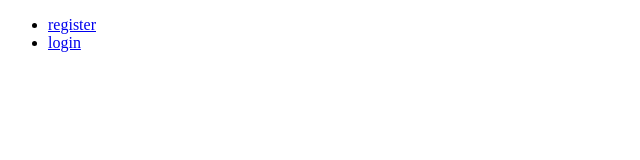
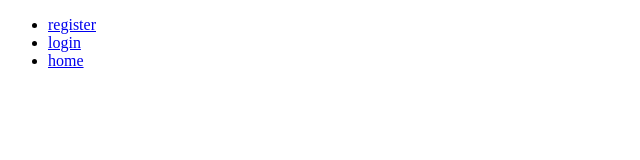
Before and after one commit to alikomijani/hw, a plain HTML site: page index.html in a window 1280 px wide. Shown: the full height of the page, 0-640 px from the left. Drawn offline with Linux system fonts and the light colour scheme.

Commit message:
add home

```diff
--- a/index.html
+++ b/index.html
@@ -15,6 +15,9 @@
         <li>
             <a href="/login.html">login</a>
         </li>
+        <li>
+            <a href="/home.html">home</a>
+        </li>
     </ul>
 
 
```
